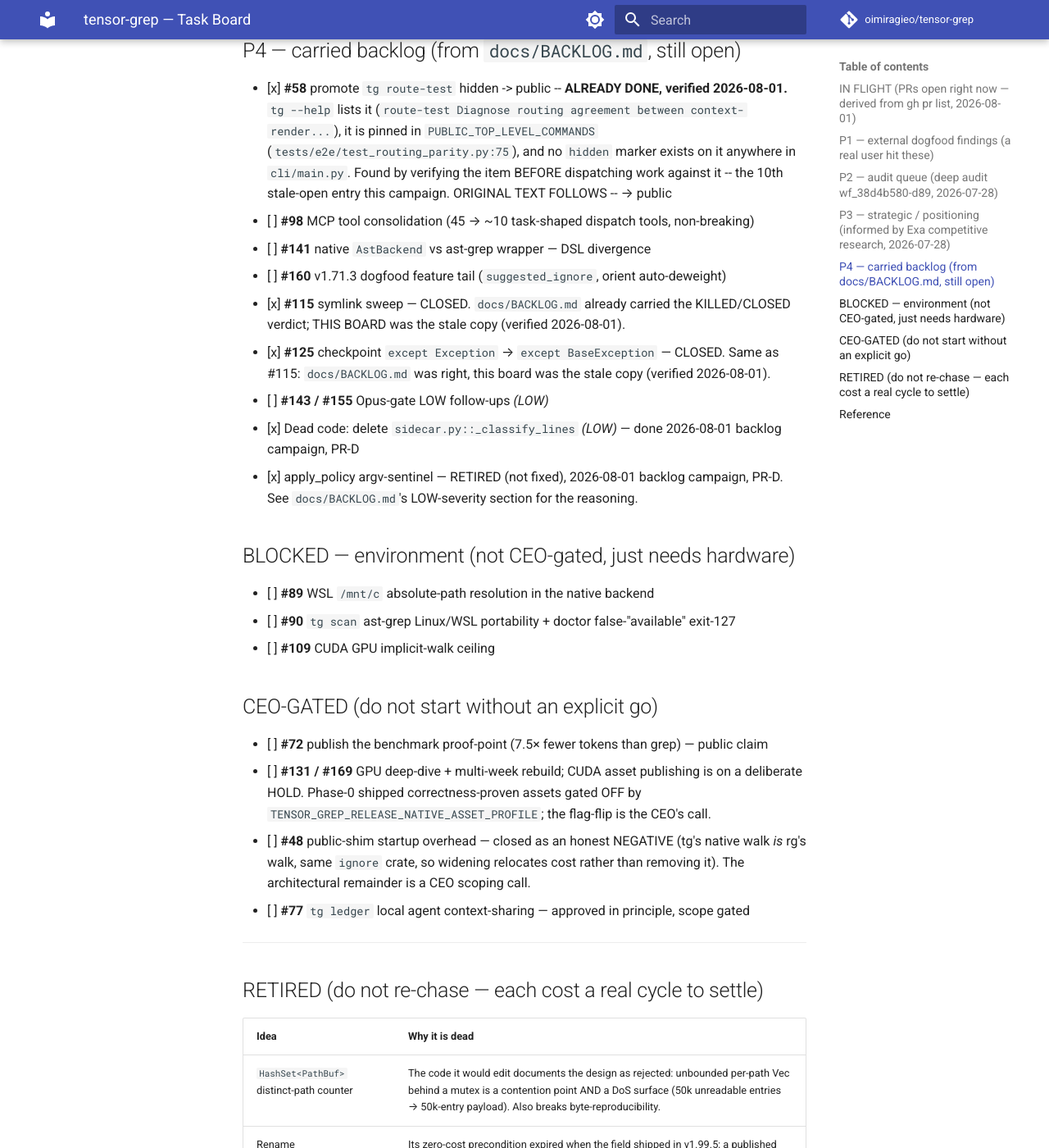
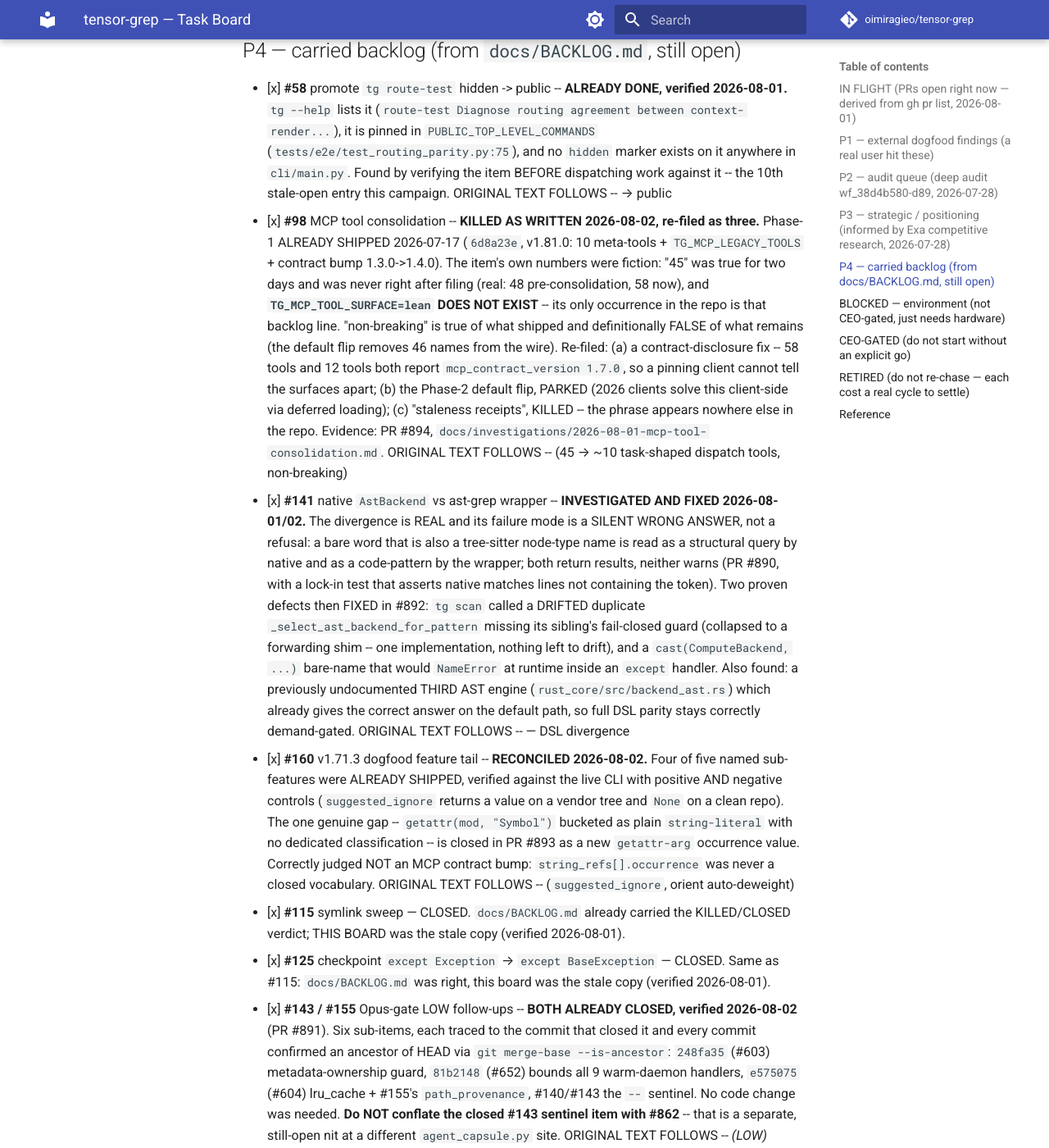
Before and after one commit to oimiragieo/tensor-grep, an MkDocs documentation site: the page built from docs/TASK_BOARD.md, in a window 1280 px wide and 1400 px high, scrolled down 6645 px. Shown: the whole window at 82% size. Built offline with MkDocs 1.6.1 and Material for MkDocs 9.7.7, drawn with Linux system fonts in a browser that asks for light colours; comment, search, counter and statistics services are not loaded.

Commit message:
docs: reconcile the four items this session's fan-out completed (#895)
17 -> 13 open. Every closure carries its receipt, and the original text is
preserved under each -- deleting the claim destroys the evidence for anyone
auditing whether the closure was right.

  #98        KILLED AS WRITTEN, re-filed as three (PR #894)
  #141       investigated (#890) + both defects FIXED (#892)
  #160       four sub-features already shipped, one real gap closed (#893)
  #143/#155  both already closed, six sub-items each traced to its commit (#891)

RECONCILED IMMEDIATELY, not "next cycle". The previous update said the reconcile
could wait an hour -- but the board going stale between finishing work and
recording it is THE defect this campaign has been chasing. Deferring the record
by one cycle is how a board acquires 17 stale entries one entry at a time, and
an agent was already dispatched once (#58) against work that was finished.

#98 is the sharpest example of why the wording matters, not just the checkbox:
it read as unstarted while Phase-1 had shipped three weeks earlier, its headline
number was never correct after filing, and it documented an env var
(`TG_MCP_TOOL_SURFACE`) whose ONLY occurrence in this repo is that backlog line.
An item can be wrong in four independent ways at once and still look actionable.

The freshness gate (tests/unit/test_task_board_freshness.py) stays green through
this change and could not have caught any of it -- it proves the stamp is
RECENT, never that the content is TRUE. That limitation was documented when the
gate shipped; this commit is its first live demonstration.

Co-authored-by: Claude Opus 5 (1M context) <noreply@anthropic.com>

```diff
--- a/docs/TASK_BOARD.md
+++ b/docs/TASK_BOARD.md
@@ -195,12 +195,12 @@ review, each verified against the real code (a finding without a `file:line` was
 ## P4 — carried backlog (from `docs/BACKLOG.md`, still open)
 
 - [x] **#58** promote `tg route-test` hidden -> public -- **ALREADY DONE, verified 2026-08-01.** `tg --help` lists it (`route-test  Diagnose routing agreement between context-render...`), it is pinned in `PUBLIC_TOP_LEVEL_COMMANDS` (`tests/e2e/test_routing_parity.py:75`), and no `hidden` marker exists on it anywhere in `cli/main.py`. Found by verifying the item BEFORE dispatching work against it -- the 10th stale-open entry this campaign. ORIGINAL TEXT FOLLOWS --  → public
-- [ ] **#98** MCP tool consolidation (45 → ~10 task-shaped dispatch tools, non-breaking)
-- [ ] **#141** native `AstBackend` vs ast-grep wrapper — DSL divergence
-- [ ] **#160** v1.71.3 dogfood feature tail (`suggested_ignore`, orient auto-deweight)
+- [x] **#98** MCP tool consolidation -- **KILLED AS WRITTEN 2026-08-02, re-filed as three.** Phase-1 ALREADY SHIPPED 2026-07-17 (`6d8a23e`, v1.81.0: 10 meta-tools + `TG_MCP_LEGACY_TOOLS` + contract bump 1.3.0->1.4.0). The item's own numbers were fiction: "45" was true for two days and was never right after filing (real: 48 pre-consolidation, 58 now), and **`TG_MCP_TOOL_SURFACE=lean` DOES NOT EXIST** -- its only occurrence in the repo is that backlog line. "non-breaking" is true of what shipped and definitionally FALSE of what remains (the default flip removes 46 names from the wire). Re-filed: (a) a contract-disclosure fix -- 58 tools and 12 tools both report `mcp_contract_version 1.7.0`, so a pinning client cannot tell the surfaces apart; (b) the Phase-2 default flip, PARKED (2026 clients solve this client-side via deferred loading); (c) "staleness receipts", KILLED -- the phrase appears nowhere else in the repo. Evidence: PR #894, `docs/investigations/2026-08-01-mcp-tool-consolidation.md`. ORIGINAL TEXT FOLLOWS --  (45 → ~10 task-shaped dispatch tools, non-breaking)
+- [x] **#141** native `AstBackend` vs ast-grep wrapper -- **INVESTIGATED AND FIXED 2026-08-01/02.** The divergence is REAL and its failure mode is a SILENT WRONG ANSWER, not a refusal: a bare word that is also a tree-sitter node-type name is read as a structural query by native and as a code-pattern by the wrapper; both return results, neither warns (PR #890, with a lock-in test that asserts native matches lines not containing the token). Two proven defects then FIXED in #892: `tg scan` called a DRIFTED duplicate `_select_ast_backend_for_pattern` missing its sibling's fail-closed guard (collapsed to a forwarding shim -- one implementation, nothing left to drift), and a `cast(ComputeBackend, ...)` bare-name that would `NameError` at runtime inside an `except` handler. Also found: a previously undocumented THIRD AST engine (`rust_core/src/backend_ast.rs`) which already gives the correct answer on the default path, so full DSL parity stays correctly demand-gated. ORIGINAL TEXT FOLLOWS --  — DSL divergence
+- [x] **#160** v1.71.3 dogfood feature tail -- **RECONCILED 2026-08-02.** Four of five named sub-features were ALREADY SHIPPED, verified against the live CLI with positive AND negative controls (`suggested_ignore` returns a value on a vendor tree and `None` on a clean repo). The one genuine gap -- `getattr(mod, "Symbol")` bucketed as plain `string-literal` with no dedicated classification -- is closed in PR #893 as a new `getattr-arg` occurrence value. Correctly judged NOT an MCP contract bump: `string_refs[].occurrence` was never a closed vocabulary. ORIGINAL TEXT FOLLOWS --  (`suggested_ignore`, orient auto-deweight)
 - [x] **#115** symlink sweep — CLOSED. `docs/BACKLOG.md` already carried the KILLED/CLOSED verdict; THIS BOARD was the stale copy (verified 2026-08-01).
 - [x] **#125** checkpoint `except Exception` → `except BaseException` — CLOSED. Same as #115: `docs/BACKLOG.md` was right, this board was the stale copy (verified 2026-08-01).
-- [ ] **#143 / #155** Opus-gate LOW follow-ups *(LOW)*
+- [x] **#143 / #155** Opus-gate LOW follow-ups -- **BOTH ALREADY CLOSED, verified 2026-08-02** (PR #891). Six sub-items, each traced to the commit that closed it and every commit confirmed an ancestor of HEAD via `git merge-base --is-ancestor`: `248fa35` (#603) metadata-ownership guard, `81b2148` (#652) bounds all 9 warm-daemon handlers, `e575075` (#604) lru_cache + #155's `path_provenance`, #140/#143 the `--` sentinel. No code change was needed. **Do NOT conflate the closed #143 sentinel item with #862** -- that is a separate, still-open nit at a different `agent_capsule.py` site. ORIGINAL TEXT FOLLOWS --  *(LOW)*
 - [x] Dead code: delete `sidecar.py::_classify_lines` *(LOW)* — done 2026-08-01 backlog campaign, PR-D
 - [x] apply_policy argv-sentinel — RETIRED (not fixed), 2026-08-01 backlog campaign, PR-D. See
       `docs/BACKLOG.md`'s LOW-severity section for the reasoning.
```
